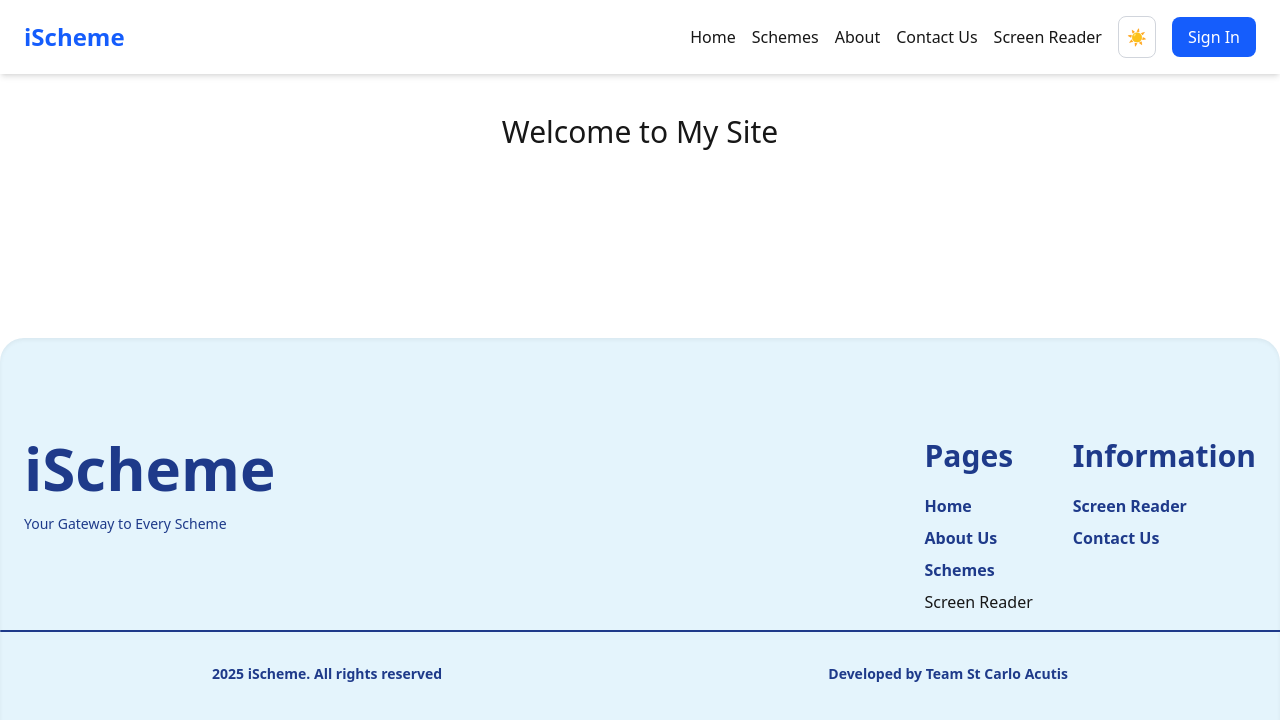
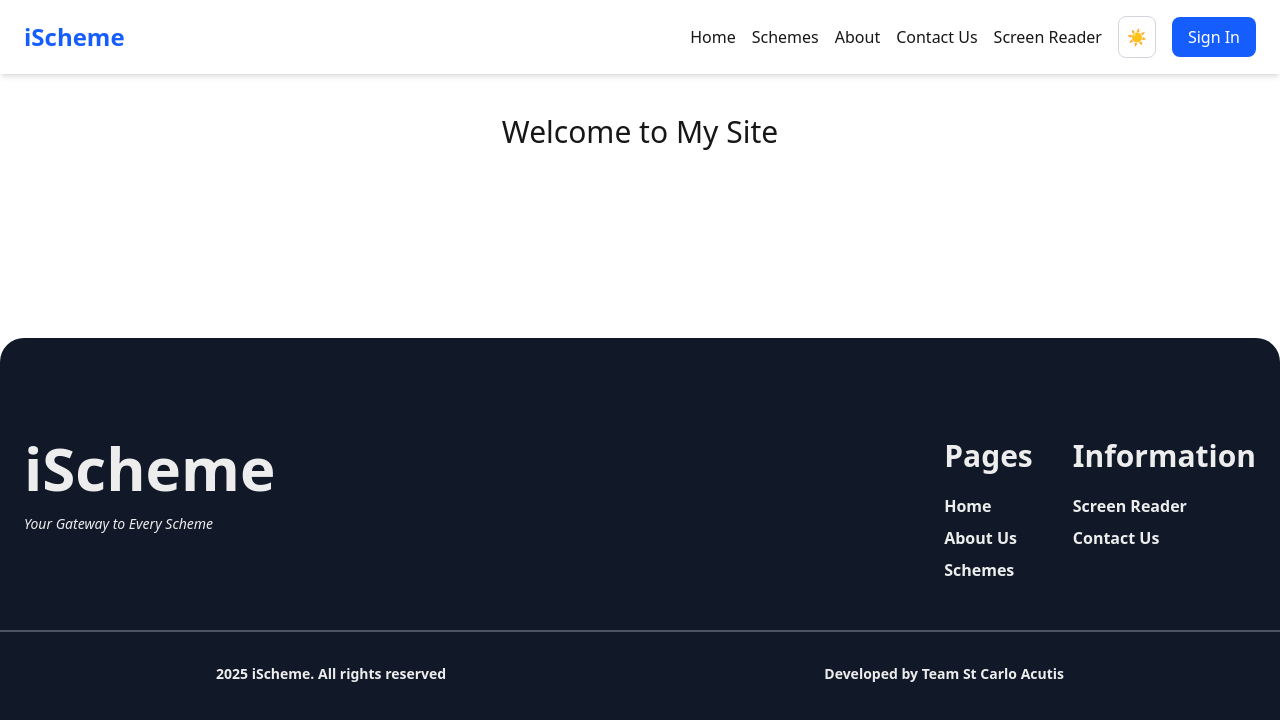
Before and after one commit to AssassinMaeve/iScheme, a Next.js app: page / in a window 1280 px wide. Shown: the top 720 px of the page. Built offline with nearby package versions, Linux system fonts and the light colour scheme.

Commit message:
light dark mode added to footer

```diff
--- a/src/app/components/Footer.tsx
+++ b/src/app/components/Footer.tsx
@@ -1,14 +1,28 @@
+"use client";
 import Link from "next/link";
+import { useTheme } from "next-themes";
+import { useState, useEffect } from "react";
 
 export default function Footer() {
+  const { theme } = useTheme();
+  const [mounted, setMounted] = useState(false);
+
+  useEffect(() => setMounted(true), []);
+  if (!mounted) return null; // prevent mismatch between SSR & client
+
+  // Choose colors based on theme
+  const bgColor = theme === "light" ? "bg-[#e4f4fc]" : "bg-[#111827]"; // dark bg
+  const textColor = theme === "light" ? "text-[#1e3a8a]" : "text-[#ededed]"; // light text for dark theme
+  const dividerColor = theme === "light" ? "bg-[#1e3a8a]" : "bg-[#4b5563]"; // adjust divider
+
   return (
-    <footer className="bg-[#e4f4fc] py-25 mt-5 rounded-t-3xl shadow-inner animate-slide-up">
+    <footer className={`${bgColor} py-25 mt-5 rounded-t-3xl shadow-top animate-slide-up`}>
       <div className="container mx-auto flex flex-col md:flex-row justify-between items-start gap-8 px-6">
 
         {/* Left: Project Name */}
         <div>
-          <h2 className="text-6xl font-bold text-[#1e3a8a]">iScheme</h2>
-          <p className="text-sm text-[#1e3a8a] mt-4 font-italic ">Your Gateway to Every Scheme</p>
+          <h2 className={`text-6xl font-bold ${textColor}`}>iScheme</h2>
+          <p className={`text-sm mt-4 italic ${textColor}`}>Your Gateway to Every Scheme</p>
         </div>
 
         {/* Right: Links */}
@@ -16,63 +30,29 @@ export default function Footer() {
 
           {/* Pages */}
           <div>
-            <h3 className="text-3xl font-bold text-[#1e3a8a] mb-5">Pages</h3>
+            <h3 className={`text-3xl font-bold mb-5 ${textColor}`}>Pages</h3>
             <ul className="space-y-2">
-            <li>
-                <Link
-                  href="/home"
-                  className="transition text-[#1e3a8a] font-semibold duration-300 hover:text-blue-500"
-                >
-                  Home
-                </Link>
-              </li>
-
               <li>
-                <Link
-                  href="/about"
-                  className="transition text-[#1e3a8a] font-semibold duration-300 hover:text-blue-500"
-                >
-                  About Us
-                </Link>
+                <Link href="/home" className={`transition font-semibold duration-300 hover:text-blue-500 ${textColor}`}>Home</Link>
               </li>
               <li>
-                <Link
-                  href="/schemes"
-                  className="transition duration-300 text-[#1e3a8a] font-semibold hover:text-blue-500"
-                >
-                  Schemes
-                </Link>
+                <Link href="/about" className={`transition font-semibold duration-300 hover:text-blue-500 ${textColor}`}>About Us</Link>
               </li>
               <li>
-                <Link
-                  href="/screen-reader"
-                  className="transition duration-300 hover:text-blue-500"
-                >
-                  Screen Reader
-                </Link>
+                <Link href="/schemes" className={`transition font-semibold duration-300 hover:text-blue-500 ${textColor}`}>Schemes</Link>
               </li>
             </ul>
           </div>
 
           {/* Information */}
           <div>
-            <h3 className="text-3xl font-bold text-[#1e3a8a] mb-5">Information</h3>
+            <h3 className={`text-3xl font-bold mb-5 ${textColor}`}>Information</h3>
             <ul className="space-y-2">
               <li>
-                <Link
-                  href="/screen-reader"
-                  className="transition duration-300 text-[#1e3a8a] font-semibold hover:text-blue-500"
-                >
-                  Screen Reader
-                </Link>
+                <Link href="/screen-reader" className={`transition font-semibold duration-300 hover:text-blue-500 ${textColor}`}>Screen Reader</Link>
               </li>
               <li>
-                <Link
-                  href="/contact-us"
-                  className="transition duration-300 text-[#1e3a8a] font-semibold hover:text-blue-500"
-                >
-                  Contact Us
-                </Link>
+                <Link href="/contact-us" className={`transition font-semibold duration-300 hover:text-blue-500 ${textColor}`}>Contact Us</Link>
               </li>
             </ul>
           </div>
@@ -80,13 +60,16 @@ export default function Footer() {
         </div>
 
       </div>
-      <div className="w-373 h-0.5 bg-[#1e3a8a] my-4 rounded mx-auto"></div>
-      <div className="flex justify-between items-center px-53 py-4 text-sm text-[#1e3a8a] font-bold">
+
+      {/* Divider */}
+      <div className={`w-373 h-0.5 mt-12 mb-4 mrounded mx-auto ${dividerColor}`}></div>
+
+      {/* Footer Bottom */}
+      <div className={`flex justify-between items-center px-54 py-4 text-sm font-bold ${textColor}`}>
         <p>2025 iScheme. All rights reserved</p>
         <p>Developed by Team St Carlo Acutis</p>
-    </div>
+      </div>
 
     </footer>
-
   );
 }
```
